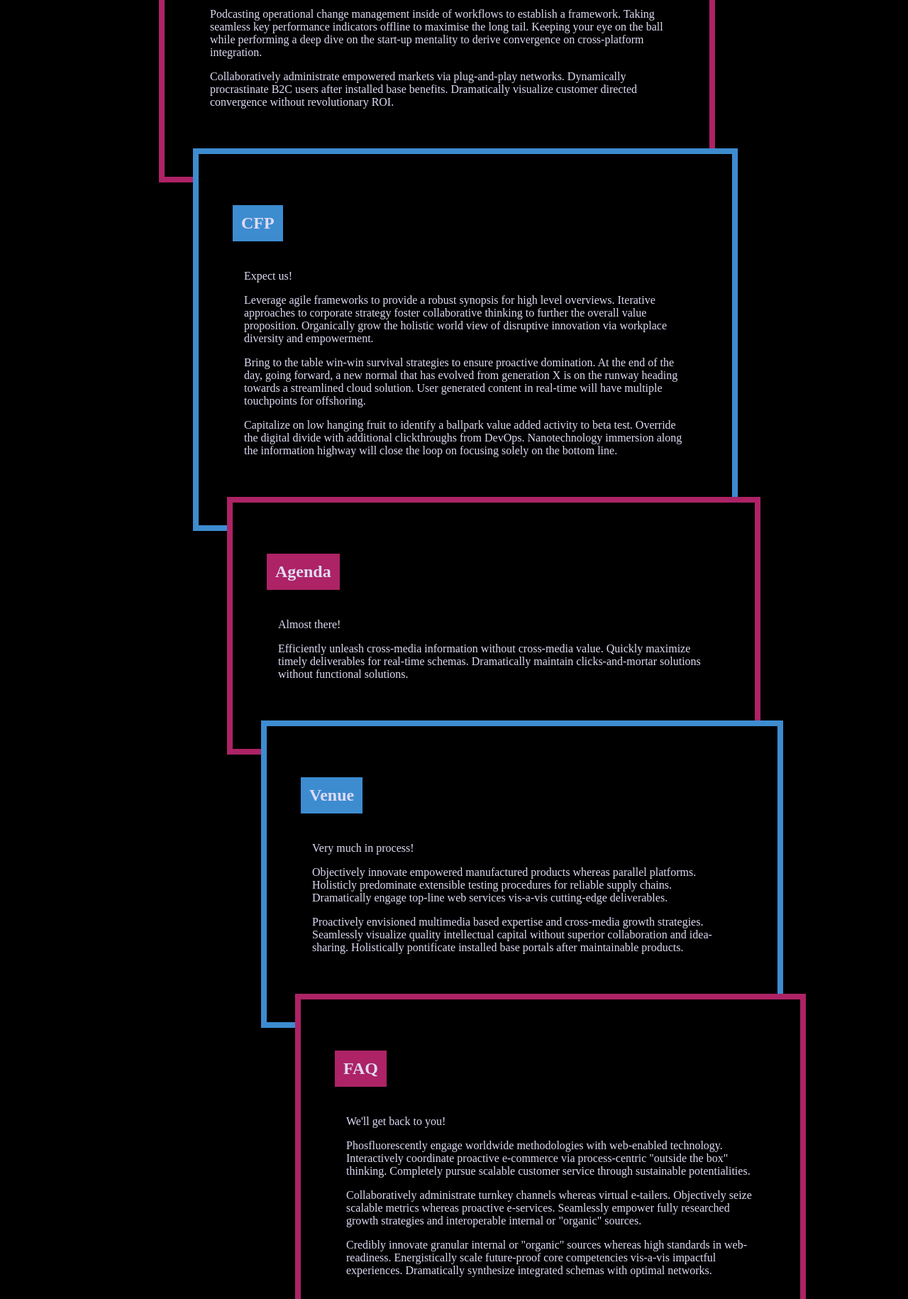
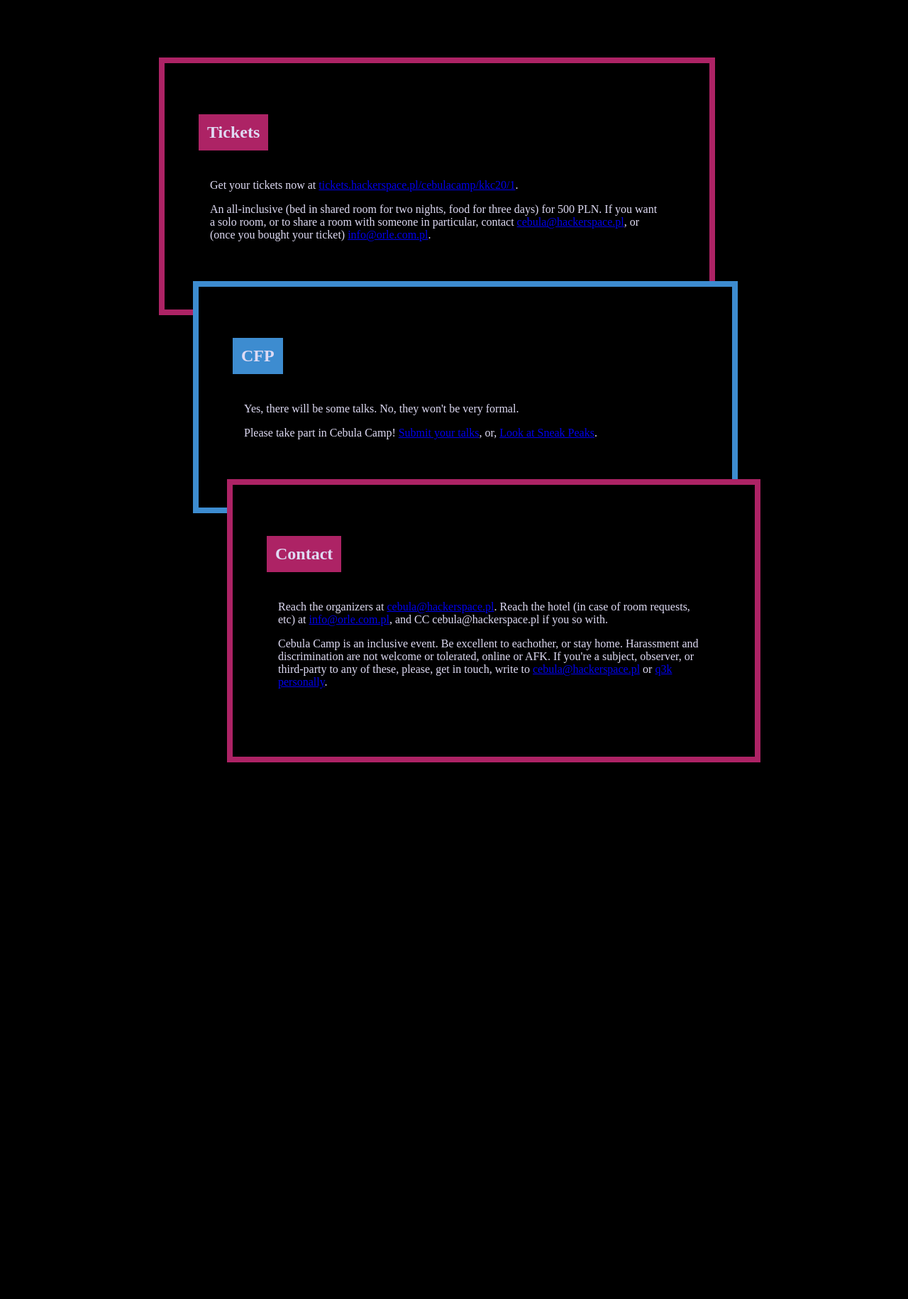
Before and after one commit to cebulacamp/queens-landing, a website built with Parcel: page src/index.pug in a window 1280 px wide. Shown: the part 772-2602 px from the top of the page at 71% size. After the commit the page ends 1942 px from the top, so only its background shows below. Built offline with nearby package versions, Linux system fonts and the light colour scheme.

Commit message:
deloremipsumize, add slav photo

```diff
--- a/src/index.pug
+++ b/src/index.pug
@@ -9,83 +9,40 @@ body
         <p class="browserupgrade">You are using an <strong>outdated</strong> browser. Please <a href="https://browsehappy.com/">upgrade your browser</a> to improve your experience and security.</p>[endif]
 
     header.hero
-        h1 Kongres Komunikacyjny Cebula
+        h1 Kongres Komunikacyjny Cebula 2020
         h2 Testing in production
-        p April 25-28, 2020
-        p Gdańsk
+        p.acc0 2020/04/24 - 2020/04/26
+        p.acc1 Hotel Orle, Gdańsk
+        p Three days of under-organized hacking and talking in a hotel in northern Poland. We might talk about the Polish hacker scene. We might get technical. We might even speak mostly Polish, but we'll do our best to welcome people who don't speak encrypted. We're friendly. Join us!
+        p.acc2 But, most importantly, there will be a bonfire with kiełbaski.
 
-        br
-        p.acc0 Lorem ipsum
-        p.acc1 dolor sit amet
-        p.acc2 I should learn latin
-        p but I didn't manage
-
-    /// TODO: moar dynamic - maybe quote from oof as a tagline? :D
-    /// TODO: genrate menu
     main
         section.dupa
-            p Fajny ten landing, tak nie za sensowny
+            <img src="cebula2020.jpeg">
 
         section
             .section-content
                 header
                     h2 Tickets
 
-                p Coming soon!
+                p Get your tickets now at <a href="https://tickets.hackerspace.pl/cebulacamp/kkc20/1">tickets.hackerspace.pl/cebulacamp/kkc20/1</a>.
 
-                p Podcasting operational change management inside of workflows to establish a framework. Taking seamless key performance indicators offline to maximise the long tail. Keeping your eye on the ball while performing a deep dive on the start-up mentality to derive convergence on cross-platform integration.
-
-                p Collaboratively administrate empowered markets via plug-and-play networks. Dynamically procrastinate B2C users after installed base benefits. Dramatically visualize customer directed convergence without revolutionary ROI.
+                p An all-inclusive (bed in shared room for two nights, food for three days) for 500 PLN. If you want a solo room, or to share a room with someone in particular, contact <a href="mailto:cebula@hackerspace.pl">cebula@hackerspace.pl</a>, or (once you bought your ticket) <a href="mailto:info@orle.pl">info@orle.com.pl</a>.
 
         section
             .section-content
                 header
                     h2 CFP
 
-                p Expect us!
+                p Yes, there will be some talks. No, they won't be very formal.
 
-                p Leverage agile frameworks to provide a robust synopsis for high level overviews. Iterative approaches to corporate strategy foster collaborative thinking to further the overall value proposition. Organically grow the holistic world view of disruptive innovation via workplace diversity and empowerment.
-
-                p Bring to the table win-win survival strategies to ensure proactive domination. At the end of the day, going forward, a new normal that has evolved from generation X is on the runway heading towards a streamlined cloud solution. User generated content in real-time will have multiple touchpoints for offshoring.
-
-                p Capitalize on low hanging fruit to identify a ballpark value added activity to beta test. Override the digital divide with additional clickthroughs from DevOps. Nanotechnology immersion along the information highway will close the loop on focusing solely on the bottom line.
-
-        section
-            .section-content
-                header
-                    h2 Agenda
-
-                p Almost there!
-
-                p Efficiently unleash cross-media information without cross-media value. Quickly maximize timely deliverables for real-time schemas. Dramatically maintain clicks-and-mortar solutions without functional solutions.
-
-        section
-            .section-content
-                header
-                    h2 Venue
-
-                p Very much in process!
-
-                p Objectively innovate empowered manufactured products whereas parallel platforms. Holisticly predominate extensible testing procedures for reliable supply chains. Dramatically engage top-line web services vis-a-vis cutting-edge deliverables.
-
-                p Proactively envisioned multimedia based expertise and cross-media growth strategies. Seamlessly visualize quality intellectual capital without superior collaboration and idea-sharing. Holistically pontificate installed base portals after maintainable products.
-
-        section
-            .section-content
-                header
-                    h2 FAQ
-
-                p We'll get back to you!
-
-                p Phosfluorescently engage worldwide methodologies with web-enabled technology. Interactively coordinate proactive e-commerce via process-centric "outside the box" thinking. Completely pursue scalable customer service through sustainable potentialities.
-
-                p Collaboratively administrate turnkey channels whereas virtual e-tailers. Objectively seize scalable metrics whereas proactive e-services. Seamlessly empower fully researched growth strategies and interoperable internal or "organic" sources.
-
-                p Credibly innovate granular internal or "organic" sources whereas high standards in web-readiness. Energistically scale future-proof core competencies vis-a-vis impactful experiences. Dramatically synthesize integrated schemas with optimal networks.
+                p Please take part in Cebula Camp! <a href="https://cfp.cebula.camp/kkc-2020/cfp">Submit your talks</a>, or, <a href="https://cfp.cebula.camp/kkc-2020/sneak/">Look at Sneak Peaks</a>.
 
         section
             .section-content
                 header
                     h2 Contact
 
-                p These are not the MXes you're looking for
+                p Reach the organizers at <a href="mailto:cebula@hackerspace.pl">cebula@hackerspace.pl</a>. Reach the hotel (in case of room requests, etc) at <a href="mailto:info@orle.com.pl">info@orle.com.pl</a>, and CC cebula@hackerspace.pl if you so with.
+
+                p Cebula Camp is an inclusive event. Be excellent to eachother, or stay home. Harassment and discrimination are not welcome or tolerated, online or AFK. If you're a subject, observer, or third-party to any of these, please, get in touch, write to <a href="mailto:cebula@hackerspace.pl">cebula@hackerspace.pl</a> or <a href="mailto:q3k@q3k.org">q3k personally</a>.
--- a/src/style/main.scss
+++ b/src/style/main.scss
@@ -6,7 +6,6 @@ $color4: rgba(61, 140, 208, 1);
 $color5: rgba(173, 35, 101, 1);
 
 .hero {
-    height: 50vh;
     //height: 115vh;
     color: $color2;
     background-color: $color1;
@@ -37,6 +36,10 @@ main {
 
 section.dupa {
     border: none !important;
+}
+
+section.dupa img {
+    width: 100%
 }
 
 section {
```
Also changed, not shown: src/cebula2020.jpeg (added).
